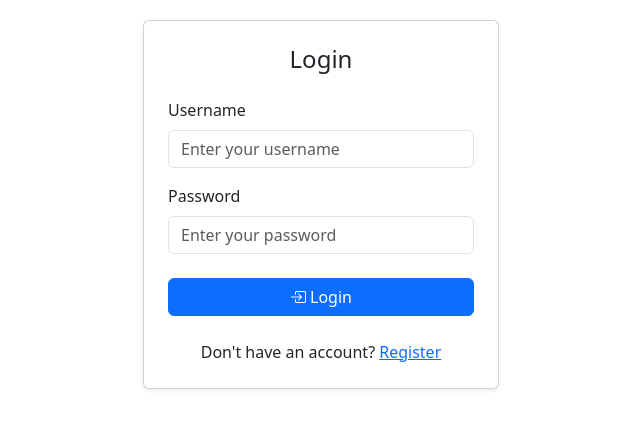
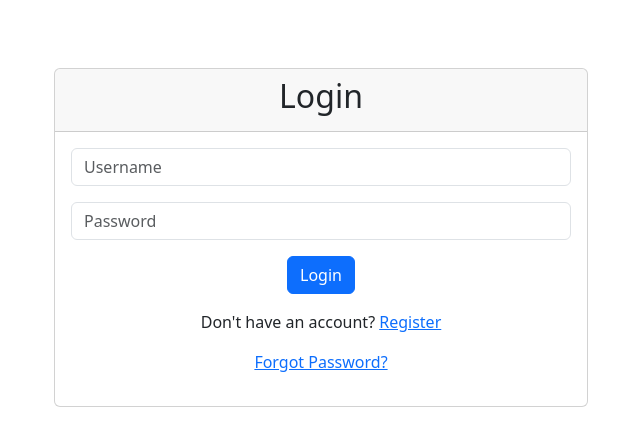
Before and after one commit to zanetagebka/body_measurement, a Django app: page /login/ in a window 1280 px wide. Shown: the part 56-502 px from the top of the page, without its empty margins (319-959 px from the left). Run offline with Django 5.2, Linux system fonts and the light colour scheme; some libraries are stand-ins or nearby versions.

```diff
--- a/body_measurements/urls.py
+++ b/body_measurements/urls.py
@@ -16,8 +16,13 @@ Including another URLconf
 """
 from django.contrib import admin
 from django.urls import path, include
+from django.contrib.auth import views as auth_views
 
 urlpatterns = [
     path('admin/', admin.site.urls),
     path('', include('measurements.urls')),
+    path('password-reset/', auth_views.PasswordResetView.as_view(template_name='measurements/password_reset.html'), name='password_reset'),
+    path('password-reset/done/', auth_views.PasswordResetDoneView.as_view(template_name='measurements/password_reset_done.html'), name='password_reset_done'),
+    path('password-reset-confirm/<uidb64>/<token>/', auth_views.PasswordResetConfirmView.as_view(template_name='measurements/password_reset_confirm.html'), name='password_reset_confirm'),
+    path('password-reset-complete/', auth_views.PasswordResetCompleteView.as_view(template_name='measurements/password_reset_complete.html'), name='password_reset_complete'),
 ]
--- a/measurements/templates/measurements/login.html
+++ b/measurements/templates/measurements/login.html
@@ -1,51 +1,39 @@
 {% extends "measurements/base.html" %}
 {% load i18n %}
+{% load widget_tweaks %}
 
 {% block title %}{% translate "Login" %}{% endblock %}
 
 {% block content %}
+<div class="container mt-5">
     <div class="row justify-content-center">
-    <div class="col-12 col-md-6 col-lg-4">
-        <div class="card shadow-sm">
-            <div class="card-body p-4">
-                <h2 class="card-title h4 text-center mb-4">{% translate "Login" %}</h2>
-
+        <div class="col-md-6">
+            <div class="card">
+                <div class="card-header">
+                    <h2 class="text-center">{% trans "Login" %}</h2>
+                </div>
+                <div class="card-body">
+                    <form method="post">
+                        {% csrf_token %}
+                        <div class="form-group mb-3">
+                            {{ form.username|add_class:"form-control"|attr:"placeholder:Username" }}
+                        </div>
+                        <div class="form-group mb-3">
+                            {{ form.password|add_class:"form-control"|attr:"placeholder:Password" }}
+                        </div>
                         {% if form.errors %}
                             <div class="alert alert-danger">
-                        {% translate "Invalid email or password." %}
+                                {% trans "Please correct the errors below." %}
                             </div>
                         {% endif %}
-
-                <form method="post">
-                    {% csrf_token %}
-                    <div class="mb-3">
-                        <label class="form-label">{{ form.username.label }}</label>
-                        {{ form.username }}
-                        {% if form.username.errors %}
-                            <div class="text-danger small mt-1">{{ form.username.errors.0 }}</div>
-                        {% endif %}
+                        <div class="text-center">
+                            <button type="submit" class="btn btn-primary">{% trans "Login" %}</button>
                         </div>
-
-                    <div class="mb-4">
-                        <label class="form-label">{{ form.password.label }}</label>
-                        {{ form.password }}
-                        {% if form.password.errors %}
-                            <div class="text-danger small mt-1">{{ form.password.errors.0 }}</div>
-                        {% endif %}
-                    </div>
-
-                    <div class="d-grid">
-                        <button type="submit" class="btn btn-primary">
-                            <i class="bi bi-box-arrow-in-right me-1"></i>{% translate "Login" %}
-                        </button>
+                        <div class="mt-3 text-center">
+                            <p>{% trans "Don't have an account?" %} <a href="{% url 'register' %}">{% trans "Register" %}</a></p>
+                            <p><a href="{% url 'password_reset' %}">{% trans "Forgot Password?" %}</a></p>
                         </div>
                     </form>
-
-                <div class="text-center mt-4">
-                    <p class="mb-0">
-                        {% translate "Don't have an account?" %}
-                        <a href="{% url 'register' %}" class="text-primary">{% translate "Register" %}</a>
-                    </p>
                 </div>
             </div>
         </div>
```
Also changed, not shown: body_measurements/settings.py (+8 -0 lines), measurements/templates/measurements/password_reset.html (added, +29 -0 lines), measurements/templates/measurements/password_reset_complete.html (added, +22 -0 lines), measurements/templates/measurements/password_reset_confirm.html (added, +50 -0 lines), measurements/templates/measurements/password_reset_done.html (added, +22 -0 lines), db.sqlite3, measurements/locale/pl/LC_MESSAGES/django.po, 1 other file. Lines whose indentation alone changed are shown as unchanged.
